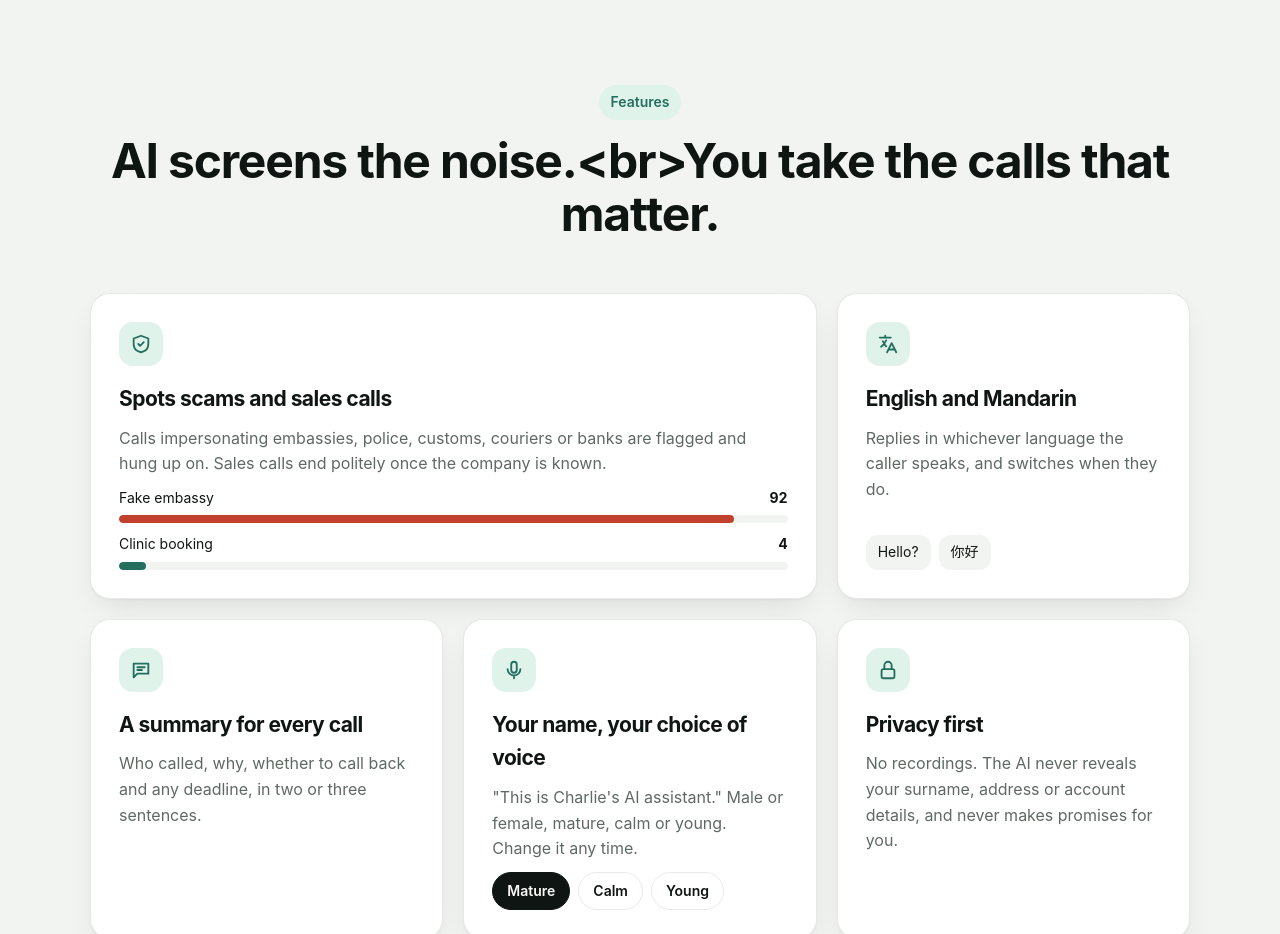
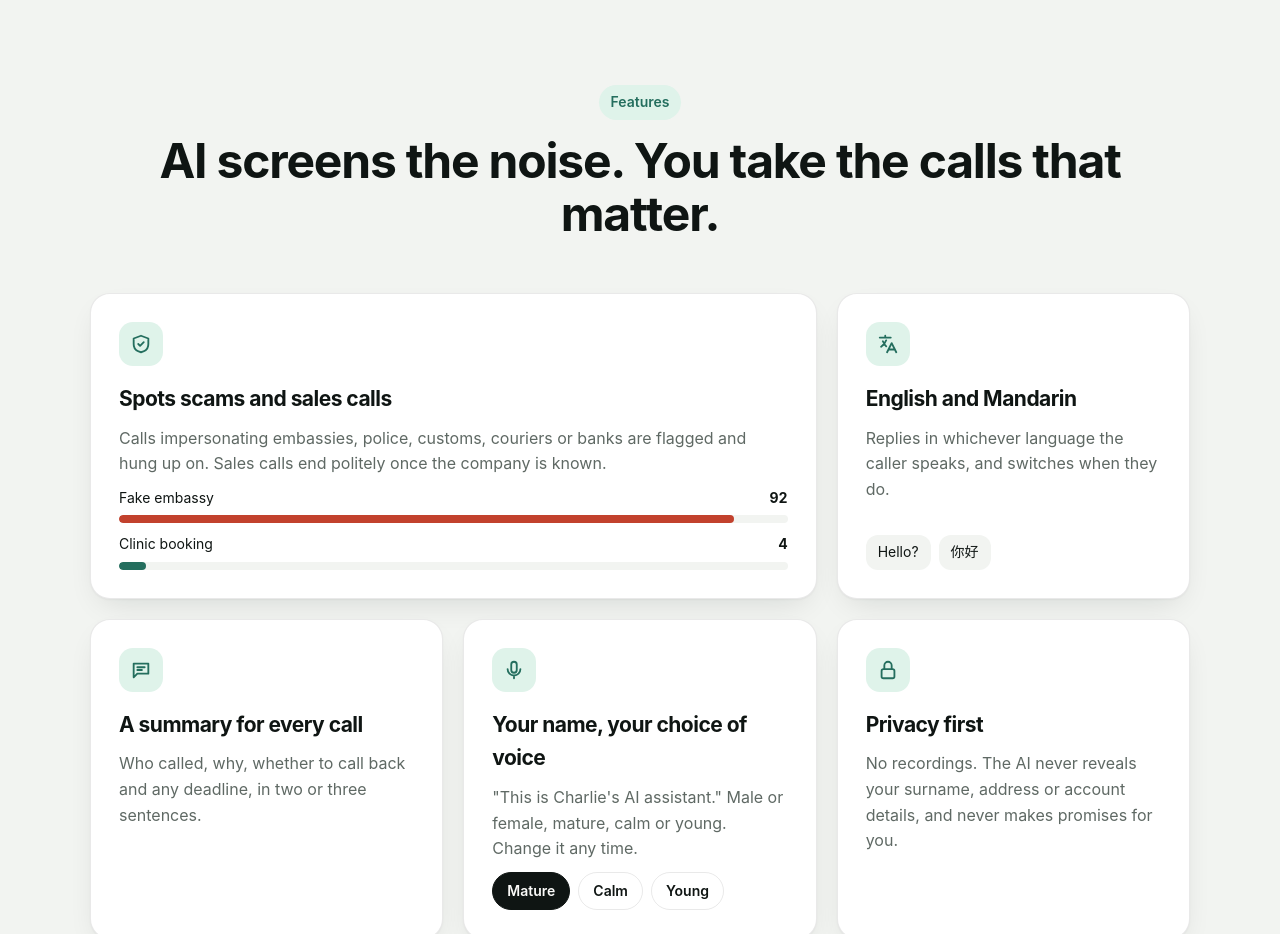
Before and after one commit to sch402/ai_call_assistant_claude, a website: page public/index.html in a window 1280 px wide. Shown: the part 1940-2874 px from the top of the page. Drawn offline with Linux system fonts and the light colour scheme.

Commit message:
Update index.html

```diff
--- a/public/index.html
+++ b/public/index.html
@@ -469,7 +469,7 @@ const EN = {
   'how.1t': 'Turn it on', 'how.1d': 'Copy the forwarding code in the app, paste it into the keypad and dial. Your carrier confirms it is set.',
   'how.2t': 'AI answers', 'how.2d': "When you don't pick up, decline or have no signal, the call goes to the AI. It uses your name and voice, and asks who is calling and why.",
   'how.3t': 'Get the summary', 'how.3d': 'Seconds after the call, the app shows a summary, a category and the full transcript. You know at a glance which calls to return.',
-  'feat.eyebrow': 'Features', 'feat.title': 'AI screens the noise.<br>You take the calls that matter.',
+  'feat.eyebrow': 'Features', 'feat.title': 'AI screens the noise. You take the calls that matter.',
   'feat.scamT': 'Spots scams and sales calls',
   'feat.scamD': 'Calls impersonating embassies, police, customs, couriers or banks are flagged and hung up on. Sales calls end politely once the company is known.',
   'feat.m1': 'Fake embassy', 'feat.m2': 'Clinic booking',
```
